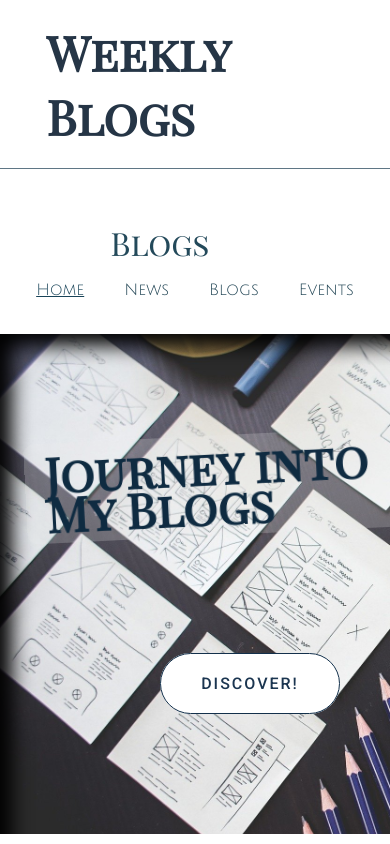
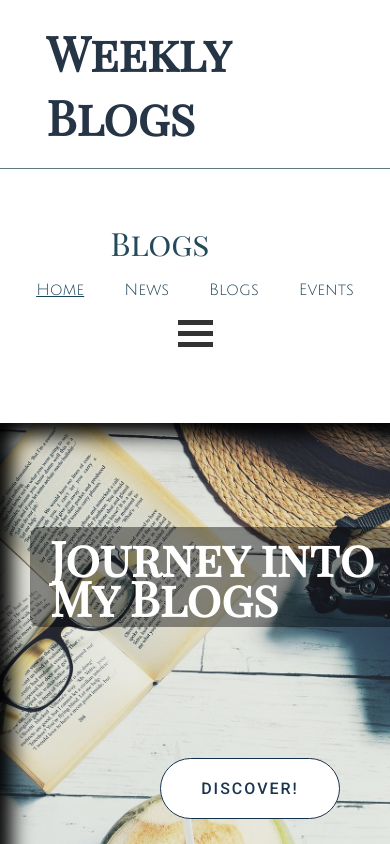
Before and after one commit to Andarus-1994/BlogDesign, a Vue app: page /BlogDesign in a window 390 px wide. Shown: the top 844 px of the page. Built offline with nearby package versions, Linux system fonts and the light colour scheme.

Commit message:
Changed main Image and also added 'Hamburger Menu' for the mobile view

```diff
--- a/src/components/Welcome.vue
+++ b/src/components/Welcome.vue
@@ -26,9 +26,9 @@ export default {
 
 <style scoped>
 .Welcome {
+  margin-top: 50px;
   position: relative;
-  background-color: rgb(255, 255, 255);
-  height: 500px;
+  height: 63vh;
   overflow: hidden;
 }
 /*
@@ -62,7 +62,7 @@ export default {
 }
 */
 .welcomeTitle {
-  background-image: url("../assets/test.jpg");
+  background-image: url("../assets/Journey.jpg");
   background-size: cover;
   background-blend-mode: luminosity;
   width: 60%;
@@ -83,8 +83,8 @@ h2 {
   line-height: 80px;
   font-weight: 900;
   font-family: "Playfair Display SC", serif;
-  margin-top: 80px;
-  margin-left: 25px;
+  margin: 0 auto;
+  margin-top: 10vh;
   padding: 10px 20px;
   z-index: 3;
   transform: rotate3d(1, 1, 1, -5deg);
@@ -99,11 +99,11 @@ h2::before {
   height: 100%;
   border-radius: 10px;
   z-index: -2;
-  background-color: rgba(236, 236, 236, 0.212);
+  background-color: rgba(255, 255, 255, 0.281);
 }
 
 .Button {
-  margin-top: 140px;
+  margin-top: 18vh;
   width: 100%;
   text-align: center;
 }
@@ -131,9 +131,15 @@ a {
     padding: 20px 0;
   }
   h2 {
+    color: rgb(255, 255, 255);
+    margin-left: 30px;
     width: 400px;
     font-size: 3rem;
     line-height: 40px;
+    transform: rotate3d(1, 1, 1, 0deg);
+  }
+  h2::before {
+    background-color: rgba(0, 0, 0, 0.418);
   }
   .Button {
     width: 500px;
--- a/src/components/topMenu.vue
+++ b/src/components/topMenu.vue
@@ -2,7 +2,11 @@
   <div class="topMenu">
     <nav ref="navTrigger" v-if="showNav">
       <div class="Logo">Blogs</div>
-      <ul>
+      <ul
+        v-if="
+          (windowWidth > 800 && ToggleMenu) || (windowWidth < 800 && ToggleMenu)
+        "
+      >
         <router-link exact active-class="active" to="/BlogDesign"
           ><li>Home</li></router-link
         >
@@ -16,6 +20,15 @@
           ><li>Events</li></router-link
         >
       </ul>
+      <div
+        v-if="windowWidth < 800"
+        :class="ToggleMenu ? 'container' : 'container change'"
+        v-on:click="toggleMenu()"
+      >
+        <div class="bar1"></div>
+        <div class="bar2"></div>
+        <div class="bar3"></div>
+      </div>
       <div class="space"></div>
     </nav>
 
@@ -27,7 +40,11 @@
 
     <div class="nav" v-if="!showNav">
       <div class="Logo">Blogs</div>
-      <ul>
+      <ul
+        v-if="
+          (windowWidth > 800 && ToggleMenu) || (windowWidth < 800 && ToggleMenu)
+        "
+      >
         <router-link exact active-class="active" to="/BlogDesign"
           ><li>Home</li></router-link
         >
@@ -41,6 +58,15 @@
           ><li>Events</li></router-link
         >
       </ul>
+      <div
+        v-if="windowWidth < 800"
+        :class="ToggleMenu ? 'container' : 'container change'"
+        v-on:click="toggleMenu()"
+      >
+        <div class="bar1"></div>
+        <div class="bar2"></div>
+        <div class="bar3"></div>
+      </div>
       <div class="space"></div>
     </div>
   </div>
@@ -53,6 +79,8 @@ export default {
   data: () => {
     return {
       showNav: true,
+      windowWidth: window.innerWidth,
+      ToggleMenu: true,
     };
   },
   methods: {
@@ -61,18 +89,31 @@ export default {
         entries.forEach((entry) => {
           if (entry.intersectionRatio > 0) {
             this.showNav = true;
-            console.log("dsa");
           } else {
             this.showNav = false;
-            console.log("a plecat");
           }
         });
       });
       observer.observe(this.$refs.navTrigger);
     },
+    onResize() {
+      this.windowWidth = window.innerWidth;
+      if (this.windowWidth > 800) {
+        this.ToggleMenu = true;
+      }
+    },
+    toggleMenu: function() {
+      this.ToggleMenu = !this.ToggleMenu;
+    },
   },
   mounted() {
     this.scrollTrigger();
+    this.$nextTick(() => {
+      window.addEventListener("resize", this.onResize);
+    });
+  },
+  beforeUnmount() {
+    window.removeEventListener("resize", this.onResize);
   },
 };
 </script>
@@ -85,6 +126,35 @@ export default {
 .topMenu {
   position: relative;
   overflow: hidden;
+}
+
+.container {
+  display: inline-block;
+  cursor: pointer;
+}
+
+.bar1,
+.bar2,
+.bar3 {
+  width: 35px;
+  height: 5px;
+  background-color: #333;
+  margin: 6px 0;
+  transition: 0.4s;
+}
+
+.change .bar1 {
+  -webkit-transform: rotate(-45deg) translate(-9px, 6px);
+  transform: rotate(-45deg) translate(-9px, 6px);
+}
+
+.change .bar2 {
+  opacity: 0;
+}
+
+.change .bar3 {
+  -webkit-transform: rotate(45deg) translate(-8px, -8px);
+  transform: rotate(45deg) translate(-8px, -8px);
 }
 
 /* Here Starts the small nav */
```
Also changed, not shown: src/assets/Journey.jpg (added), 1 other file (tests, documents, lock files or other folders).
